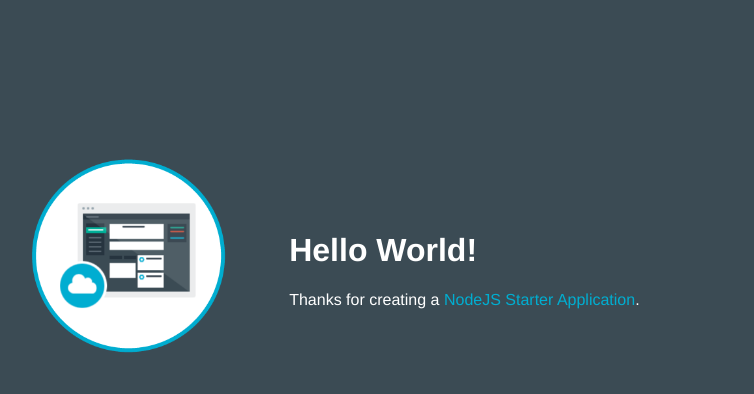
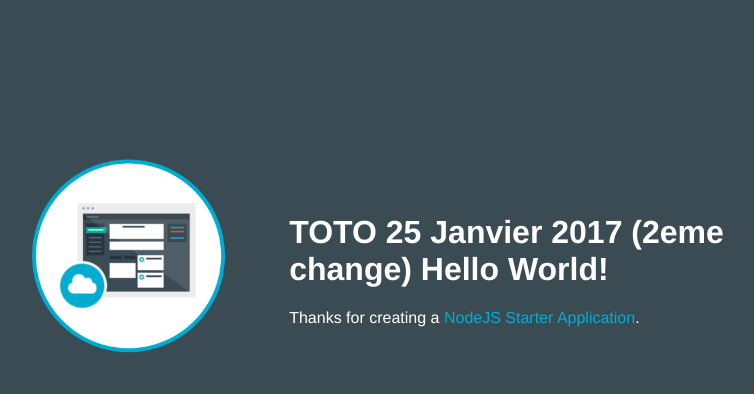
Before and after one commit to bayechou/todo-JBA-1485344858439, a website: page public/index.html in a window 1280 px wide. Shown: the whole page, without its empty margins (253-1007 px from the left). Drawn offline with Linux system fonts and the light colour scheme.

Commit message:
updated second

```diff
--- a/manifest.yml
+++ b/manifest.yml
@@ -3,6 +3,7 @@ applications:
   memory: 256M
   instances: 1
   domain: mybluemix.net
+  manifest: sdk-for-nodejs
   name: todo-JBA
   host: todo-JBA
   disk_quota: 1024M
--- a/public/index.html
+++ b/public/index.html
@@ -16,7 +16,7 @@
           <img class = "newappIcon" src="images/newapp-icon.png">
         </td>
         <td>
-          <h1 id="message">Hello World!</h1>
+          <h1 id="message"> TOTO  25 Janvier 2017 (2eme change) Hello World!</h1>
           <p class='description'></p> Thanks for creating a <span class = "blue">NodeJS Starter Application</span>.
         </td>
       </tr>
```
